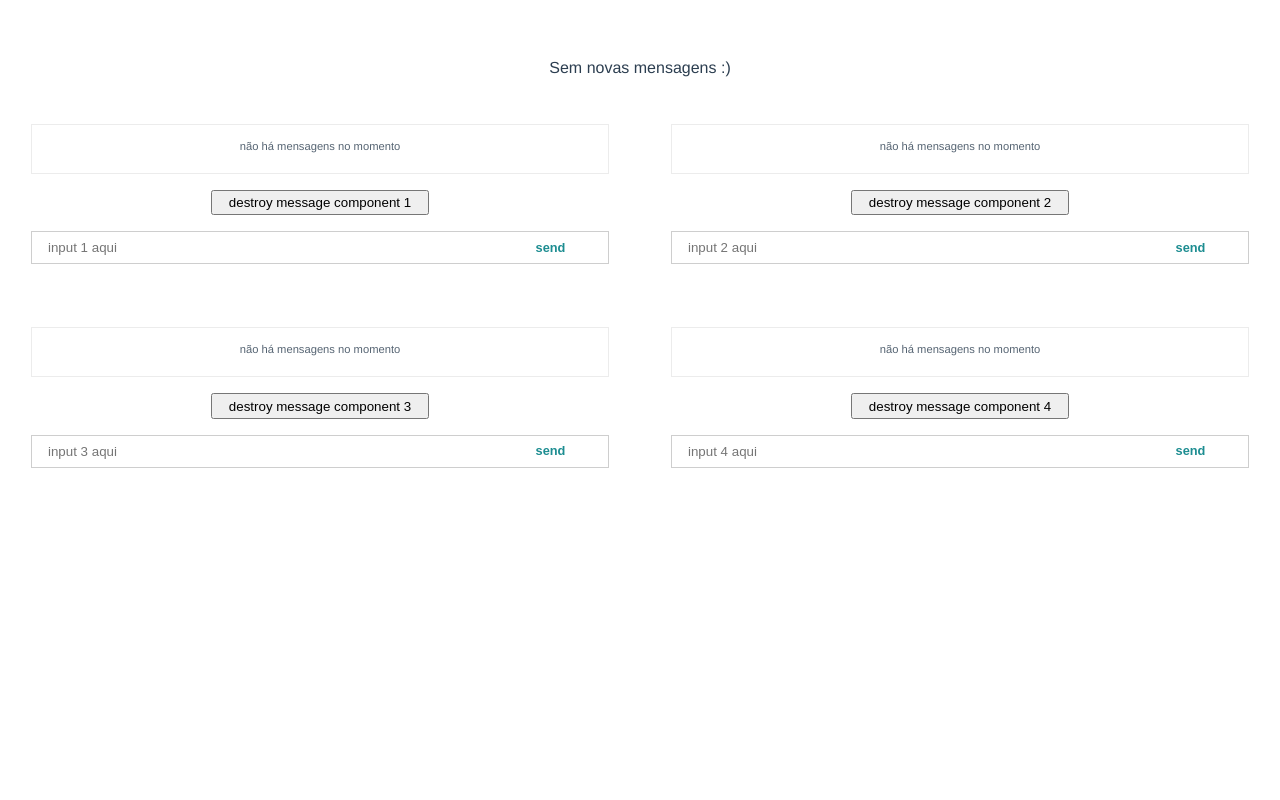
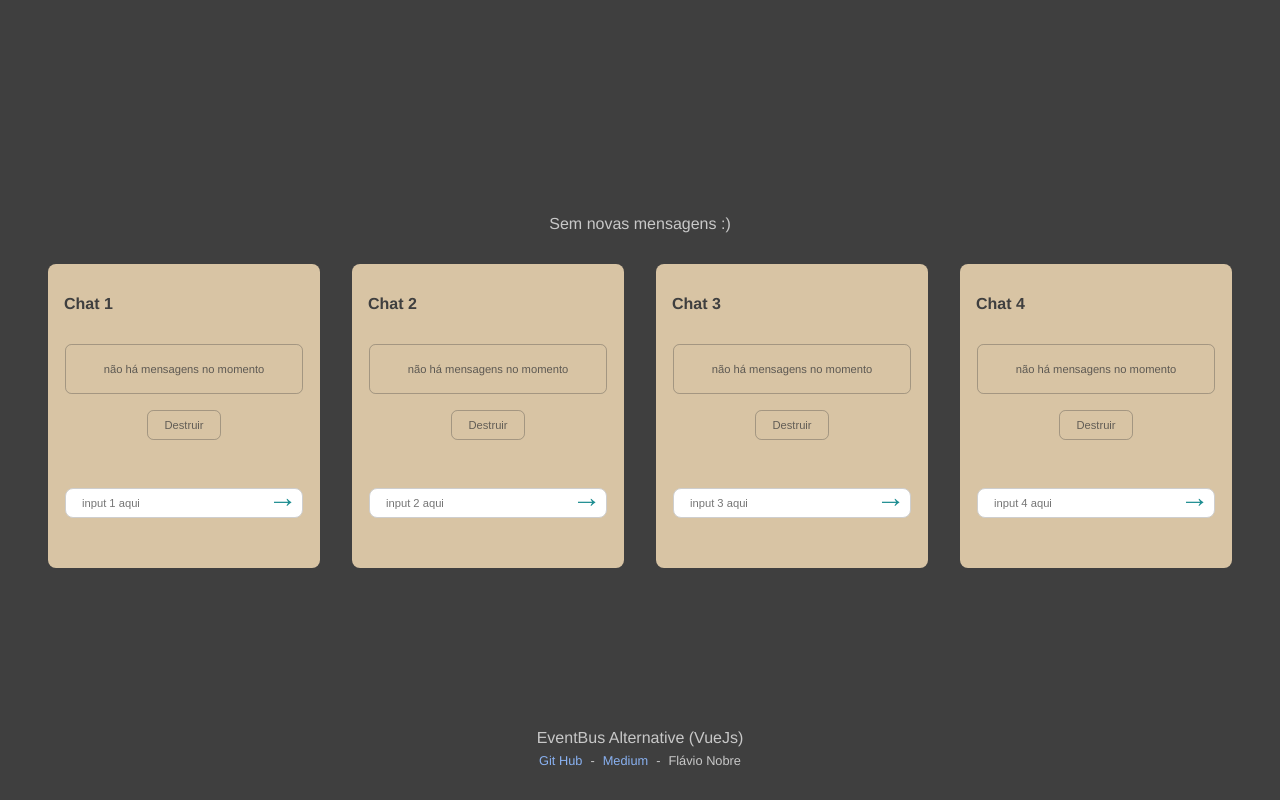
Before and after one commit to flavionobre11/vuejs-bus-alternative, a Vue app: page / in a window 1280 px wide. Built offline with nearby package versions, Linux system fonts and the light colour scheme.

Commit message:
feat: adicionando estilizaçao para deixar o projeto um pouco mais agradavel

```diff
--- a/src/App.vue
+++ b/src/App.vue
@@ -13,16 +13,14 @@ export default {
   components: {
     Chat
   },
+  created(){
+    document.title = "Alternative To EventBus"
+  }
 }
 </script>
 
 <style>
-#app {
-  font-family: Avenir, Helvetica, Arial, sans-serif;
-  -webkit-font-smoothing: antialiased;
-  -moz-osx-font-smoothing: grayscale;
-  text-align: center;
-  color: #2c3e50;
-  margin-top: 60px;
-}
+
+@import url('./assets/css/global.css');
+
 </style>
--- /dev/null
+++ b/src/assets/css/global.css
@@ -0,0 +1,37 @@
+#app {
+  font-family: Avenir, Helvetica, Arial, sans-serif;
+  -webkit-font-smoothing: antialiased;
+  -moz-osx-font-smoothing: grayscale;
+  text-align: center;
+  background-color: #3F3F3F;
+  color: #C8C8C8;
+}
+
+/* scroll */
+::-webkit-scrollbar {
+	width: 0.5rem;
+	height: 0rem;
+}
+
+/* Track */
+::-webkit-scrollbar-track {
+	background:  transparent;
+	border-radius: 10px;
+}
+
+/* Handle */
+::-webkit-scrollbar-thumb {
+	background: #3f3f3f9d;
+	border-radius: 10px;
+}
+
+/* Handle on hover */
+::-webkit-scrollbar-thumb:hover {
+	background: #3F3F3F;
+}
+
+@media (prefers-reduced-motion: no-preference) {
+	* {
+		scroll-behavior: smooth;
+	}
+}
--- a/src/components/Chat.vue
+++ b/src/components/Chat.vue
@@ -1,24 +1,37 @@
 <template>
-  <div>
-    <header>
+  <div class="chat-content">
+    <header class="chat-content-header">
       <NotificationInfo />
     </header>
 
     <main>
       <div class="divider">
         <section v-for="(items, index) in INSTANCES" :key="index" class="items">
+          <h2 class="chat-content-title">Chat {{ index + 1 }}</h2>
           <Messages :messages="messages" :index="index + 1" />
           <InputMessage :index="index + 1" />
         </section>
-
-        <!-- <section class="items">
-          <hr />
-          <br /><br />
-          <Messages2 :messages="messages" :index="1" />
-          <InputMessage2 :index="1" />
-        </section> -->
       </div>
     </main>
+
+    <footer class="chat-content-footer">
+      <p>EventBus Alternative (VueJs)</p>
+      <div class="chat-content-footer-info">
+        <a
+          href="https://github.com/flavionobre11/vuejs-bus-alternative"
+          target="_blank"
+          >Git Hub</a
+        >
+        <span>-</span>
+        <a
+          href="https://github.com/flavionobre11/vuejs-bus-alternative"
+          target="_blank"
+          >Medium</a
+        >
+        <span>-</span>
+        <p>Flávio Nobre</p>
+      </div>
+    </footer>
   </div>
 </template>
 
@@ -27,8 +40,6 @@ export default {
   components: {
     Messages: () => import("./Messages.vue"),
     InputMessage: () => import("./Input.vue"),
-    // Messages2: () => import("./Messages2.vue"),
-    // InputMessage2: () => import("./Input2.vue"),
     NotificationInfo: () => import("./Notification.vue"),
   },
   data() {
@@ -41,6 +52,25 @@ export default {
 </script>
 
 <style scoped>
+.chat-content {
+  width: 100%;
+  display: flex;
+  flex-direction: column;
+  justify-content: center;
+  flex-wrap: wrap;
+  min-height: 100vh;
+}
+
+.chat-content-header {
+  margin-bottom: 2rem;
+}
+
+.chat-content-title {
+  text-align: left;
+  margin-bottom: 1.5rem;
+  font-weight: bolder;
+}
+
 .divider {
   display: flex;
   flex-direction: row;
@@ -50,13 +80,54 @@ export default {
 }
 
 .items {
-  width: 50%;
-  padding: 3rem 0;
+  margin: 0 1rem 1rem 1rem;
+  padding: 2rem 1rem 5rem 1rem;
+  border-radius: 0.5rem;
+  background-color: #d8c4a4;
+  color: #3f3f3f;
+  width: 15rem;
+  height: 100%;
+}
+
+.chat-content-footer {
+  position: absolute;
+  bottom: 2rem;
+  right: 50%;
+  transform: translateX(50%);
+}
+
+.chat-content-footer-info {
+  display: flex;
+  flex-direction: row;
+  align-items: center;
+  justify-content: center;
+  font-size: 0.8rem;
+  margin-top: 0.6rem;
+}
+
+.chat-content-footer-info > a {
+  color: #89b1f1;
+  text-decoration: none;
+}
+
+.chat-content-footer-info > span {
+  margin-right: 0.5rem;
+  margin-left: 0.5rem;
 }
 
 @media (max-width: 768px) {
   .items {
-    width: 100%;
+    width: 90%;
+  }
+
+  .chat-content {
+    padding: 5rem 0;
+  }
+
+  .chat-content-footer {
+    position: inherit;
+    padding: 3rem 0;
+    transform: translateX(0);
   }
 }
 </style>
--- a/src/components/Input.vue
+++ b/src/components/Input.vue
@@ -6,8 +6,9 @@
         :placeholder="`input ${index} aqui`"
         class="input-text"
         v-model="message"
+        @keydown.enter="send()"
       />
-      <button @click="send()" class="btn send">send</button>
+      <button @click="send()" class="btn send">→</button>
     </div>
   </section>
 </template>
@@ -49,6 +50,14 @@ export default {
   width: 85%;
   border: 1px solid #cecece;
   padding: 0.5rem 1rem;
+  border-radius: .5rem;
+  outline: none;
+  transition: .3s;
+  font-size: .7rem;
+}
+
+.input-text:focus {
+  border: 1px solid #88C8CB;
 }
 
 .btn {
@@ -62,21 +71,23 @@ export default {
 
 .send {
   position: absolute;
-  right: 9%;
-  top: 0.35rem;
+  right: 6%;
+  top: .15rem;
+  padding: 0;
   /* top: 50%; */
   /* transform: translate(-50%); */
-  font-size: 0.8rem;
+  /* font-size: 2rem; */
+  transform: scale(2.2);
   color: rgb(29, 141, 145);
-  font-weight: bolder;
-  border: 1px solid transparent;
   border-radius: 0.5rem;
-  transition: border 0.3s;
+  transition: 0.1s;
 }
 
 .send:hover,
 .send:focus {
-  border: 1px solid turquoise;
+  font-weight: bolder;
+  font-size: 1rem;
+  line-height: .7rem;
 }
 
 .send:active {
--- a/src/components/Input2.vue
+++ /dev/null
@@ -1,82 +0,0 @@
-<template>
-  <section>
-    <div class="input-group">
-      <input
-        type="text"
-        class="input-text"
-        placeholder="input 2 aqui"
-        v-model="message"
-      />
-      <button @click="send()" class="btn send">send</button>
-    </div>
-  </section>
-</template>
-
-<script>
-import { MessageEventsService } from "../services/events/message.events";
-export default {
-  data() {
-    return {
-      message: "",
-      messageEventsService: new MessageEventsService(this),
-    };
-  },
-
-  methods: {
-    send() {
-      this.messageEventsService.emit("new-message", { message: this.message });
-      this.message = "";
-      // this.$destroy()
-    },
-  },
-};
-</script>
-
-<style scoped>
-.input-group {
-  position: relative;
-  width: 100%;
-}
-
-.input-text {
-  position: absolute;
-  left: 50%;
-  transform: translateX(-50%);
-  top: 0;
-  width: 80%;
-  border: 1px solid #cecece;
-  padding: 0.5rem 1rem;
-}
-
-.btn {
-  cursor: pointer;
-  outline: none;
-  padding: 0.1rem 1rem;
-  box-shadow: none;
-  background: transparent;
-  border: none;
-}
-
-.send {
-  position: absolute;
-  right: 9%;
-  top: 0.35rem;
-  /* top: 50%; */
-  /* transform: translate(-50%); */
-  font-size: 0.8rem;
-  color: rgb(29, 141, 145);
-  font-weight: bolder;
-  border: 1px solid transparent;
-  border-radius: 0.5rem;
-  transition: border 0.3s;
-}
-
-.send:hover,
-.send:active {
-  border: 1px solid turquoise;
-}
-
-.send:active {
-  transform: translateY(2%);
-}
-</style>
--- a/src/components/Messages.vue
+++ b/src/components/Messages.vue
@@ -1,19 +1,19 @@
 <template>
-  <section>
-    <div class="message-content">
+  <section class="message">
+    <div class="message-content" ref="message-content">
       <p class="text-small text-muted" v-if="!messages.length">
         não há mensagens no momento
       </p>
-      <ul v-else>
+      <ul v-else class="message-content-list">
         <li v-for="(message, index) in messages" :key="index">
-          <p>
+          <p class="text-small">
             {{ message }}
           </p>
         </li>
       </ul>
     </div>
-    <button @click="$destroy()" class="destroy-c">
-      destroy message component {{ index }}
+    <button @click="destroy()" class="destroy-c" :class="{'destroyed': destroyed}">
+      {{ setLabel(index) }}
     </button>
   </section>
 </template>
@@ -27,12 +27,33 @@ export default {
   },
   data() {
     return {
+      destroyed: false,
       messageEventsService: new MessageEventsService(this),
     };
   },
+
+  methods: {
+    scrollToBottom() {
+      const el = this.$refs['message-content']
+      el.scrollTop = el.scrollHeight;
+    },
+
+    destroy(){
+      this.destroyed = true
+      this.$nextTick(() => this.$destroy())
+    },
+
+    setLabel(index){
+      return this.destroyed ? `Componente ${index} destruído` : `Destruir`
+    }
+  },
+
   mounted() {
-    this.messageEventsService.on("new-message", (data) =>
+    this.messageEventsService.on("new-message", (data) =>{
+      if(!data.message) return;
       this.messages.push(`${data.message} (component ${this.index})`)
+      this.$nextTick(() => this.scrollToBottom())
+    }
     );
   },
 };
@@ -41,20 +62,56 @@ export default {
 <style scoped>
 .destroy-c {
   margin: 1rem 0;
-  padding: 0.2rem 1rem;
+  padding: 0.5rem 1rem;
+  border-radius: .4rem;
+  background: transparent;
+  border: 1px solid #3f3f3f57;
+  color: #3f3f3fc5;
+  cursor: pointer;
+  font-size: .7rem;
+  transition: .2s;
 }
+
+
+.destroy-c:hover,
+.destroy-c:focus, .destroyed {
+    background: #C08C8C;
+  border: 1px solid transparent;
+  color: #fff;
+}
+
+.message {
+  margin: 2rem auto;
+
+}
+
 .message-content {
-  border: 1px solid #ececec;
+  border: 1px solid #3f3f3f57;
+  border-radius: .4rem;
   min-height: 1rem;
+  max-height: 10rem;
   max-width: 85%;
-  margin: 0 auto;
+  margin: 0rem auto;
   padding: 1rem;
+  overflow: hidden;
+  overflow-y: auto ;
+}
+
+.message-content-list {
+  overflow: hidden;
+  padding: 0 1rem;
 }
 
 .text-small {
   font-size: 0.7rem;
+  line-height: 1rem;;
 }
 .text-muted {
   opacity: 0.8;
 }
+
+::-webkit-scrollbar {
+	width: 0.3rem;
+	height: 0rem;
+}
 </style>
--- a/src/domain/models/events.model.js
+++ b/src/domain/models/events.model.js
@@ -2,6 +2,19 @@
  * @class abstract class Events
  */
 export class Events {
+
+
+  /**
+   * Componente atual
+   */
+  component;
+
+  /**
+   * Identificador unico para o componente
+   */
+  id = `${Math.floor(Math.random() * 1e5).toString(16)}`;
+
+
   constructor() {
     if (this.constructor === Events) {
       throw new Error(`${Events.name} não pode ser instanciada`);
@@ -9,7 +22,7 @@ export class Events {
   }
 
   /**
-   * Listen event
+   * Adicionar listener a um evento
    * @abstract
    * @param { string } event
    * @param { Function } cb
@@ -19,7 +32,7 @@ export class Events {
   }
 
   /**
-   * Emit event
+   * Emitir um evento
    * @abstract
    * @param { string } event
    * @param {*} data
@@ -37,7 +50,7 @@ export class Events {
   }
 
   /**
-   * Remove listener on event
+   * Remove listener do evento
    * @abstract
    * @param { string } event
    */
@@ -46,7 +59,7 @@ export class Events {
   }
 
   /**
-   *
+   * Valida se um evento pertence aos eventos cadastrados
    * @param { string[] } allowedEvents
    * @param { string } event
    */
--- a/src/services/events/message.events.js
+++ b/src/services/events/message.events.js
@@ -3,35 +3,40 @@ import { Events } from "../../domain/models/events.model";
 const MESSAGE_EVENTS = ["new-message", "sended-message"];
 
 export class MessageEventsService extends Events {
-  #component;
-  #id = `${Math.floor(Math.random() * 1e5).toString(16)}`;
-
+  /**
+   * Instancia da classe MessageEventsService passando o componente
+   * @param {Vue} component componente vue
+   */
   constructor(component) {
     super();
-    this.#component = component;
+    if (!component)
+      throw new Error(
+        `[${MessageEventsService.name}]\tO componente deve ser passado no construtor`
+      );
+    this.component = component;
     this.off();
   }
 
   /**
-   *
+   * Metodo para registrar um listener para o evento
    * @param { "new-message" | "sended-message"} event
    * @param { Function } cb
    * @returns
    */
   on(event, cb) {
     if (!this.validate(MESSAGE_EVENTS, event)) return;
-    this.#component.$root.registerListener(`${event}-${this.#id}`, event, cb);
+    this.component.$root.registerListener(`${event}-${this.id}`, event, cb);
   }
 
   /**
-   *
+   * Metodo para emitir dados sob um evento que possui listeners registrados
    * @param { "new-message" | "sended-message"} event
    * @param {*} data
    * @returns
    */
   emit(event, data) {
     if (!this.validate(MESSAGE_EVENTS, event)) return;
-    this.#component.$root.emit(event, data);
+    this.component.$root.emit(event, data);
   }
 
   /**
@@ -39,14 +44,14 @@ export class MessageEventsService extends Events {
    * @param {string} event evento para remover
    */
   removeListener(event) {
-    this.#component.$root.removeListener(`${event}-${this.#id}`);
+    this.component.$root.removeListener(`${event}-${this.id}`);
   }
 
   /**
    * Registrar hook quando o componente for destruido
    */
   off() {
-    this.#component.$once("hook:beforeDestroy", () =>
+    this.component.$once("hook:beforeDestroy", () =>
       MESSAGE_EVENTS.forEach((event) => this.removeListener(event))
     );
   }
```
Also changed, not shown: src/components/Messages2.vue (deleted, +0 -29 lines).
